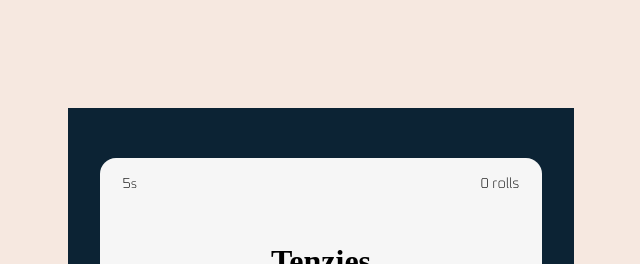
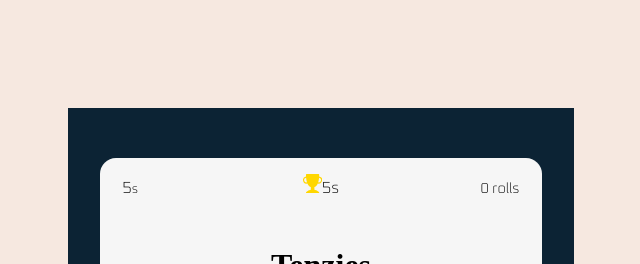
Before and after one commit to jieunchung/tenzies, a React (Create React App) app: page / in a window 1280 px wide. Shown: the top 264 px of the page, without its empty margins (319-959 px from the left). Built offline with nearby package versions, Linux system fonts and the light colour scheme; a web font is replaced by a local one.

Commit message:
Save best time

```diff
--- a/src/App.js
+++ b/src/App.js
@@ -4,12 +4,17 @@ import { nanoid } from "nanoid";
 import Confetti from "react-confetti";
 import { useWindowSize } from "react-use";
 import Timer from "./components/Timer";
+import { BsFillTrophyFill } from "react-icons/bs";
 
 const App = () => {
   const [dice, setDice] = useState(allNewDice());
   const [tenzies, setTenzies] = useState(false);
   const [counter, setCounter] = useState(0);
   const [timer, setTimer] = useState(0);
+  const [record, setRecord] = useState(() => {
+    const score = localStorage.getItem("score");
+    return `${score}s` || "";
+  });
   const { width, height } = useWindowSize();
 
   function allNewDice() {
@@ -40,6 +45,10 @@ const App = () => {
         );
     tenzies ? setCounter(0) : setCounter(counter + 1);
     tenzies && setTimer(0);
+    setRecord(() => {
+      const score = localStorage.getItem("score");
+      return `${score}s`;
+    });
   };
 
   function holdDice(id) {
@@ -77,8 +86,27 @@ const App = () => {
   }, [dice]);
 
   useEffect(() => {
-    !tenzies ? setTimeout(() => setTimer(timer + 1), 1000) : setTimer(timer);
+    const oldHighScore = localStorage.getItem("score");
+
+    !tenzies
+      ? setTimeout(() => setTimer(timer + 1), 1000)
+      : setTimer(timer + 0);
+
+    if (oldHighScore === null) {
+      setRecord(`${timer}s`);
+    }
   });
+
+  useEffect(() => {
+    const oldHighScore = localStorage.getItem("score");
+
+    if (tenzies) {
+      if (oldHighScore == null || oldHighScore > timer) {
+        localStorage.setItem("score", timer);
+        setRecord("new record!");
+      }
+    }
+  }, [tenzies]);
 
   return (
     <main>
@@ -86,6 +114,10 @@ const App = () => {
       <div className="game">
         <div className="data">
           <Timer timer={timer} />
+          <div className="best">
+            <BsFillTrophyFill className="best-icon" />
+            {record}
+          </div>
           <div className="counter">{counter} rolls</div>
         </div>
         <h1 className="title">Tenzies</h1>
--- a/src/components/Die.js
+++ b/src/components/Die.js
@@ -9,7 +9,6 @@ import {
 } from "react-icons/gi";
 
 const Die = (props) => {
-  console.log(props.tenzies);
   const styles = {
     color:
       props.isHeld && props.tenzies
--- a/src/components/Timer.js
+++ b/src/components/Timer.js
@@ -3,7 +3,7 @@ import React from "react";
 const Timer = (props) => {
   return (
     <div className="timer">
-      <span>{props.timer}</span>s
+      {props.timer}<span>s</span>
     </div>
   );
 };
--- a/src/index.css
+++ b/src/index.css
@@ -37,25 +37,35 @@ main {
 .data {
   display: flex;
   width: 90%;
-  align-items: center;
+  align-items: baseline;
+  font-family: "Oxanium", cursive;
 }
 
 .timer {
   width: 100%;
-  font-family: "Oxanium", cursive;
+}
+
+.timer > span {
   font-size: 0.8rem;
 }
 
-.timer > span {
-  font-size: 0.9rem;
+.best {
+  width: 100%;
+  text-align: center;
+  justify-content: center;
+  display: flex;
+  align-items: baseline;
 }
 
+.best-icon {
+  color: gold;
+  font-size: 1.2rem;
+}
 
 .counter {
   width: 100%;
   text-align: end;
   font-size: 0.9rem;
-  font-family: "Oxanium", cursive;
 }
 
 .title {
```
